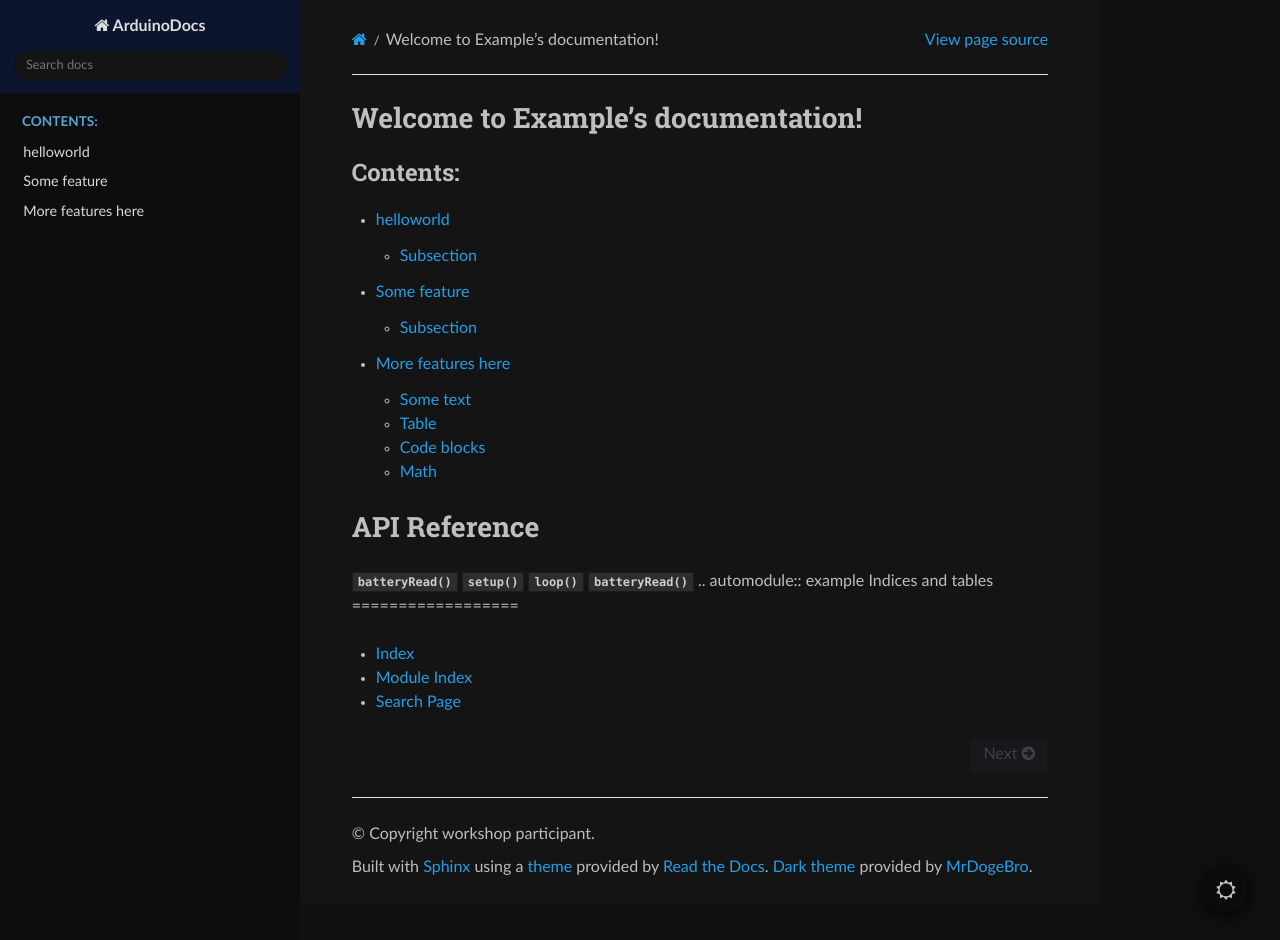
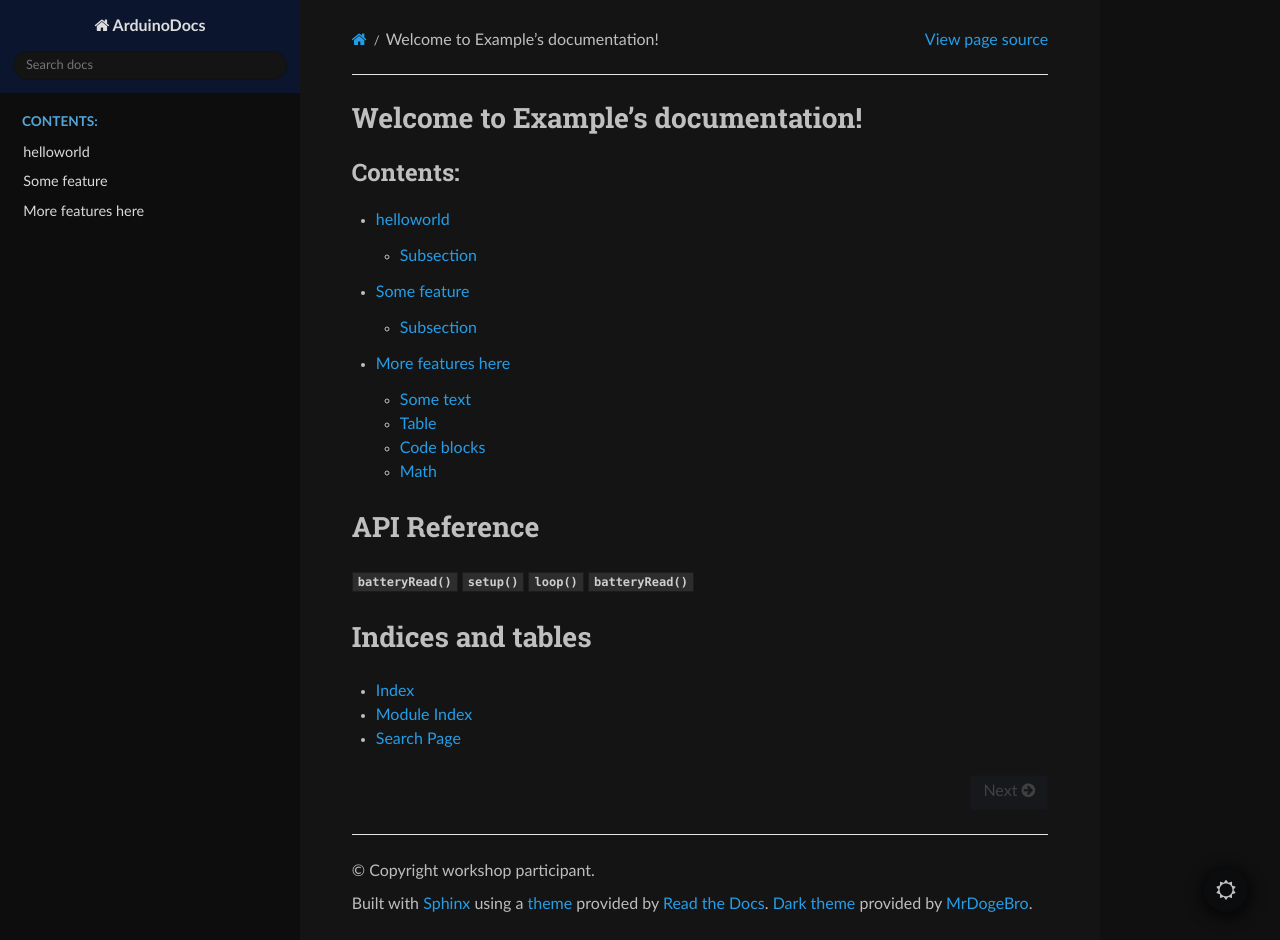
Before and after one commit to piklz/documentation-example, a Sphinx documentation site: the page built from doc/index.rst, in a window 1280 px wide and 940 px high. Built offline with Sphinx 7.4.7 and the Read the Docs theme 2.0.0, drawn with Linux system fonts in a browser that asks for light colours.

Commit message:
Update index.rst

```diff
--- a/doc/index.rst
+++ b/doc/index.rst
@@ -24,7 +24,7 @@ API Reference
 :cpp:func:`setup()`
 :cpp:func:`loop()`
 :c:func:`batteryRead()`
-.. automodule:: example
+
 Indices and tables
 ==================
 
```
